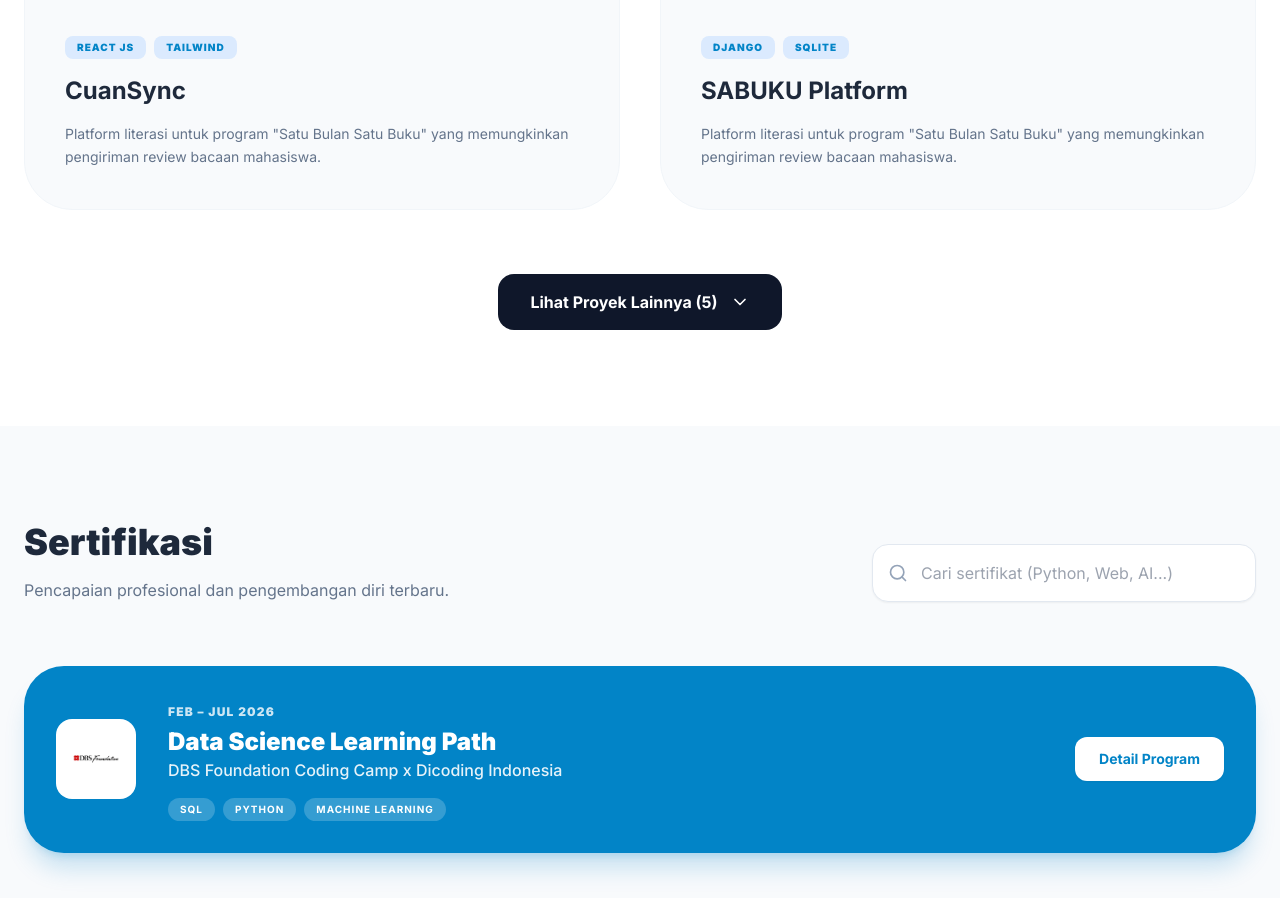
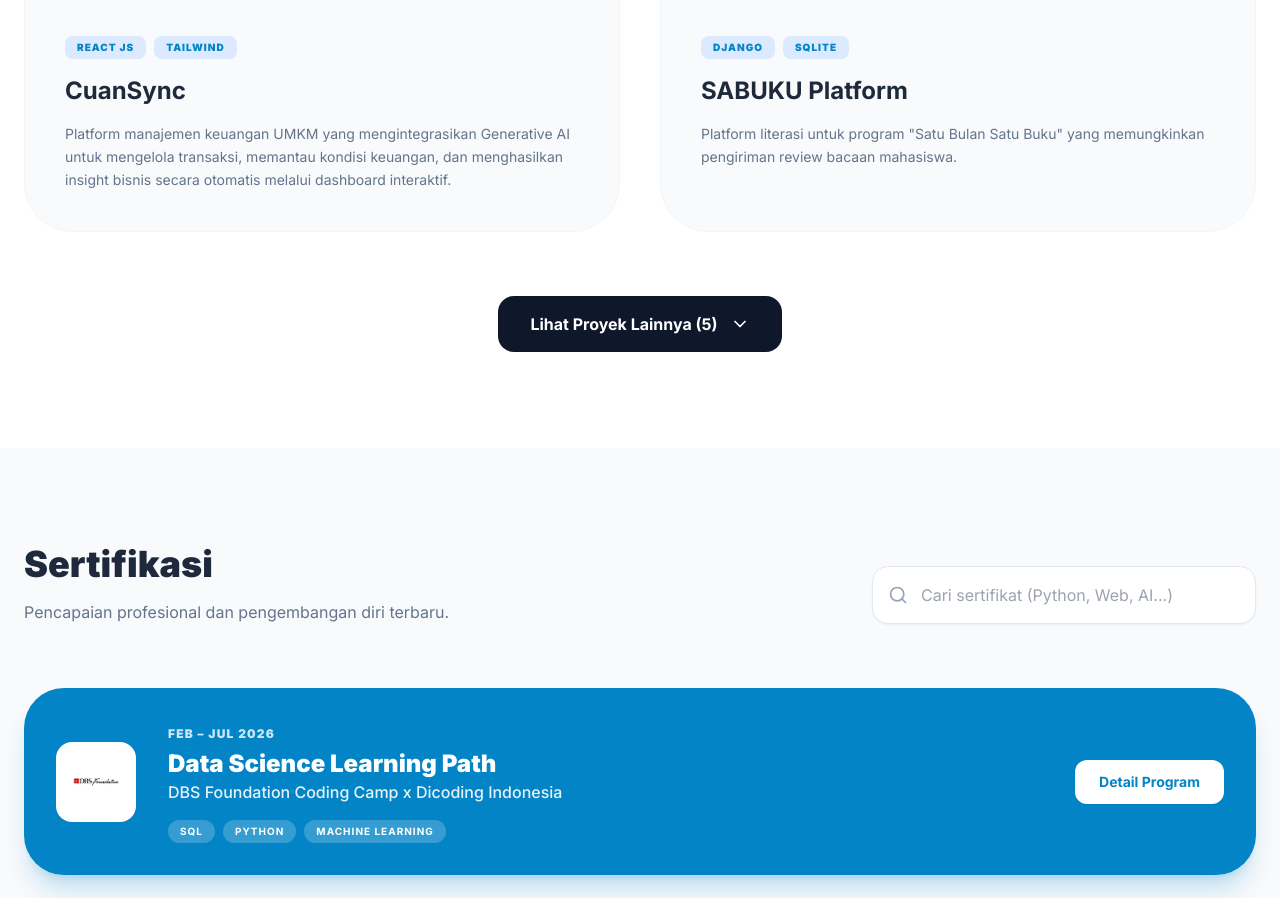
Before and after one commit to AzfaHuwaiza/portofolio-azfa-huwaiza, a plain HTML site: page index.html in a window 1280 px wide. Shown: the part 4300-5198 px from the top of the page. Drawn offline with nearby package versions, Linux system fonts and the light colour scheme.

Commit message:
Update project description for CuanSync

```diff
--- a/index.html
+++ b/index.html
@@ -838,8 +838,7 @@
               </div>
               <h3 class="text-2xl font-bold mb-4">CuanSync</h3>
               <p class="text-sm text-slate-500 leading-relaxed">
-                Platform literasi untuk program "Satu Bulan Satu Buku" yang
-                memungkinkan pengiriman review bacaan mahasiswa.
+                Platform manajemen keuangan UMKM yang mengintegrasikan Generative AI untuk mengelola transaksi, memantau kondisi keuangan, dan menghasilkan insight bisnis secara otomatis melalui dashboard interaktif.
               </p>
             </div>
           </div>
```
